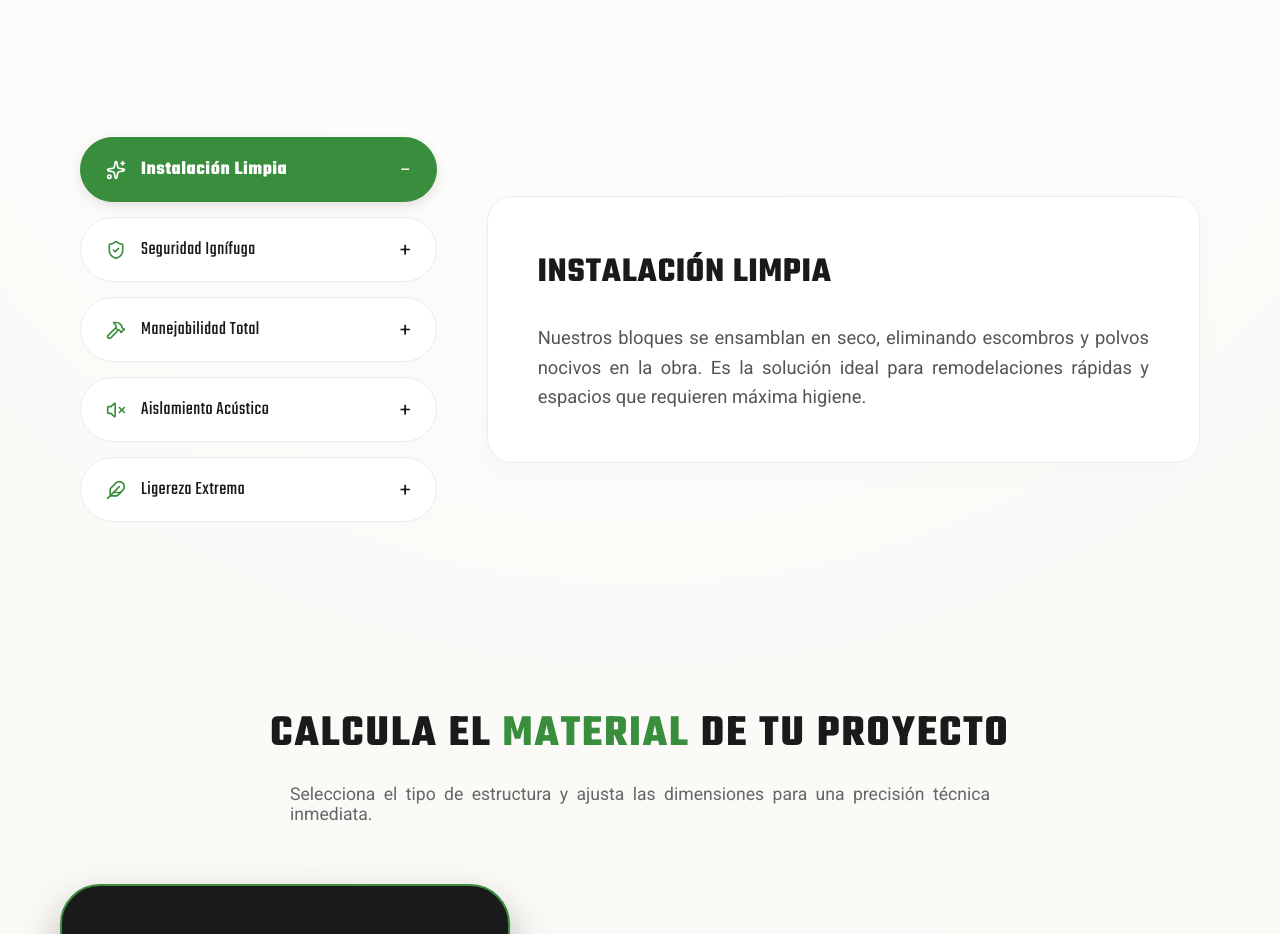
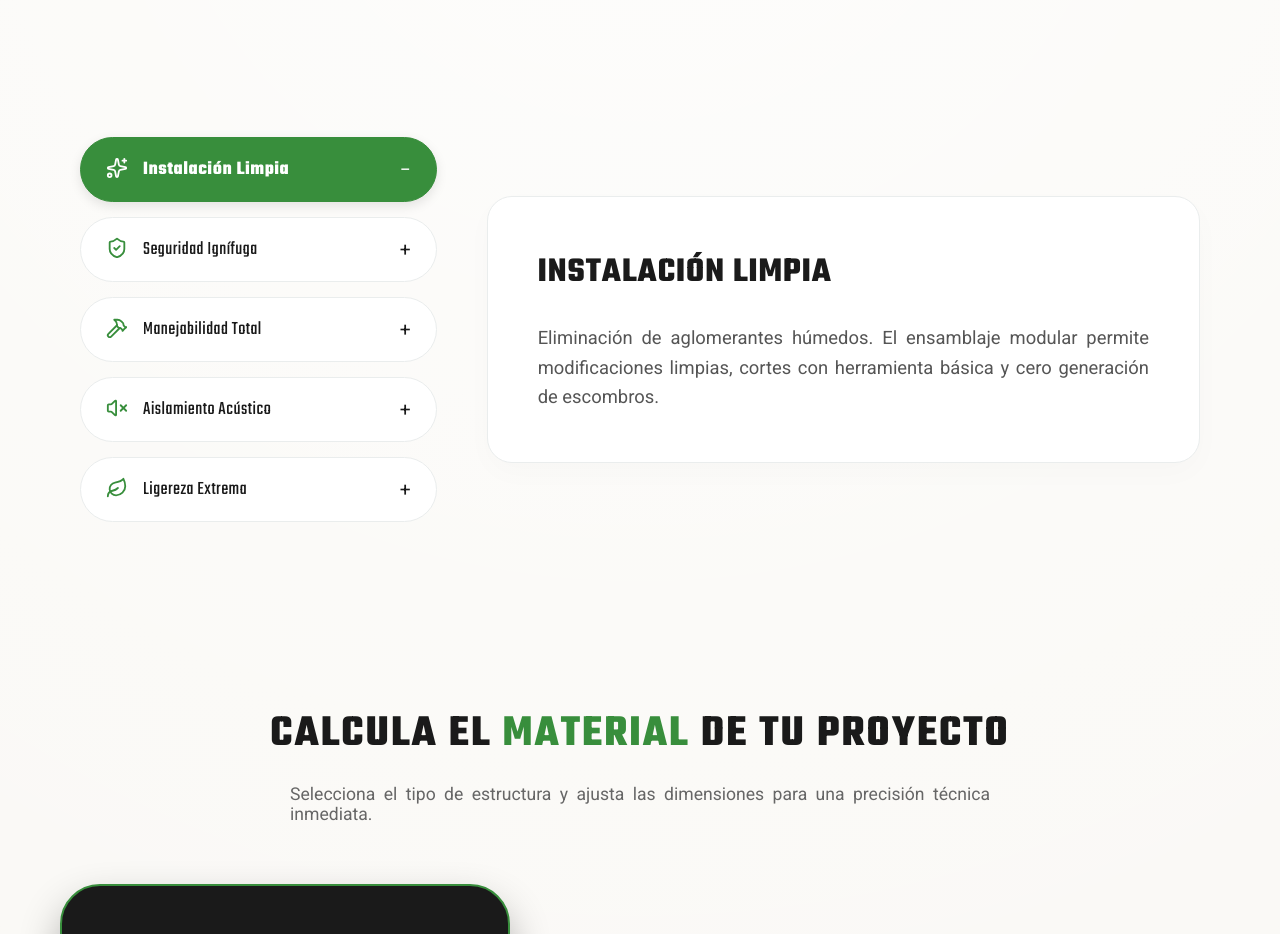
Before and after one commit to kikewebcity/brickosfinal, a React (Vite) app: page / in a window 1280 px wide. Shown: the part 1060-1994 px from the top of the page. Built offline with nearby package versions, Linux system fonts and the light colour scheme.

Commit message:
Actualizar FeaturesSection.jsx

```diff
--- a/src/Components/FeaturesSection.jsx
+++ b/src/Components/FeaturesSection.jsx
@@ -1,85 +1,89 @@
-import React, { useState } from 'react';
-import { Sparkles, ShieldCheck, Hammer, VolumeX, Feather } from 'lucide-react';
-import '../App.css';
+import React, { useState, useEffect } from 'react';
+// Importamos iconos técnicos estandarizados
+import { Sparkles, ShieldCheck, Hammer, VolumeX, Leaf } from 'lucide-react';
 
 const FeaturesSection = () => {
-  const [activeFeature, setActiveFeature] = useState('limpia');
+  const [activeFeature, setActiveFeature] = useState(0);
+  const [isMobile, setIsMobile] = useState(false);
 
-  const featuresData = [
+  // Detector de dimensiones de pantalla (Viewport)
+  useEffect(() => {
+    const handleResize = () => setIsMobile(window.innerWidth <= 900);
+    handleResize(); // Verificación inicial
+    window.addEventListener('resize', handleResize);
+    return () => window.removeEventListener('resize', handleResize);
+  }, []);
+
+  const features = [
     {
-      id: 'limpia',
-      label: 'Instalación Limpia',
-      icon: Sparkles,
-      title: 'INSTALACIÓN LIMPIA',
-      description:
-        'Nuestros bloques se ensamblan en seco, eliminando escombros y polvos nocivos en la obra. Es la solución ideal para remodelaciones rápidas y espacios que requieren máxima higiene.',
+      titulo: 'Instalación Limpia',
+      texto: 'Eliminación de aglomerantes húmedos. El ensamblaje modular permite modificaciones limpias, cortes con herramienta básica y cero generación de escombros.',
+      icono: <Sparkles size={22} />
     },
     {
-      id: 'ignifuga',
-      label: 'Seguridad Ignífuga',
-      icon: ShieldCheck,
-      title: 'SEGURIDAD IGNÍFUGA',
-      description:
-        'La matriz de celulosa está tratada químicamente para resistir altas temperaturas y retardar la propagación de la llama. Proporciona una capa de seguridad pasiva crucial para escenografías y desarrollos habitacionales.',
+      titulo: 'Seguridad Ignífuga',
+      texto: 'La matriz de celulosa está tratada químicamente para resistir altas temperaturas y retardar la propagación de la llama. Proporciona una capa de seguridad pasiva crucial.',
+      icono: <ShieldCheck size={22} />
     },
     {
-      id: 'total',
-      label: 'Manejabilidad Total',
-      icon: Hammer,
-      title: 'MANEJABILIDAD TOTAL',
-      description:
-        'Se corta, clava y atornilla con la misma facilidad que la madera, simplificando la instalación y los acabados. No se requiere maquinaria pesada ni técnicos especializados.',
+      titulo: 'Manejabilidad Total',
+      texto: 'Permite cortes precisos, ranurados para instalaciones eléctricas o hidráulicas sin comprometer la integridad estructural del bloque.',
+      icono: <Hammer size={22} />
     },
     {
-      id: 'acustico',
-      label: 'Aislamiento Acústico',
-      icon: VolumeX,
-      title: 'AISLAMIENTO ACÚSTICO',
-      description:
-        'La alta densidad de los enlaces poliméricos en la matriz de celulosa actúa como un absorbedor de ondas sonoras, reduciendo la transmisión de ruido entre espacios y mejorando el confort ambiental.',
+      titulo: 'Aislamiento Acústico',
+      texto: 'La alta densidad de nuestra matriz biopolimérica actúa como una barrera natural, mitigando la transferencia de sonido entre espacios de manera altamente eficiente.',
+      icono: <VolumeX size={22} />
     },
     {
-      id: 'extrema',
-      label: 'Ligereza Extrema',
-      icon: Feather,
-      title: 'LIGEREZA EXTREMA',
-      description:
-        'Reduce drásticamente la carga estructural y facilita el transporte, permitiendo construcciones mucho más ágiles. Su bajo peso permite una logística eficiente y un manejo manual sin fatiga.',
-    },
+      titulo: 'Ligereza Extrema',
+      texto: 'Reduce drásticamente la carga estructural y facilita el transporte, permitiendo construcciones mucho más ágiles. Su bajo peso permite una logística eficiente y un manejo manual sin fatiga.',
+      icono: <Leaf size={22} />
+    }
   ];
-
-  const currentFeature = featuresData.find((f) => f.id === activeFeature);
 
   return (
     <section className="features-section">
       <div className="features-main-grid">
-        {/* Columna Izquierda: Lista de Pills Interactivos */}
+
+        {/* COLUMNA IZQUIERDA: BOTONES (PILLS) Y CONTENIDO MÓVIL */}
         <div className="features-pills-col">
-          {featuresData.map((feature) => (
+          {features.map((feature, index) => (
+            <div key={index} className="feature-item-wrapper">
+
+              {/* EL BOTÓN (PILL) */}
               <div
-              key={feature.id}
-              className={`feature-pill ${
-                activeFeature === feature.id ? 'active' : ''
-              }`}
-              onClick={() => setActiveFeature(feature.id)}
+                className={`feature-pill ${activeFeature === index ? 'active' : ''}`}
+                onClick={() => setActiveFeature(index)}
               >
                 <div className="pill-content-left">
-                {/* Renderizado dinámico del icono con Lucide-React */}
-                <feature.icon className="pill-icon" size={20} strokeWidth={2} />
-                <span className="pill-label">{feature.label}</span>
+                  <span className="pill-icon">{feature.icono}</span>
+                  <span className="pill-label">{feature.titulo}</span>
                 </div>
                 <span className="pill-action">
-                {activeFeature === feature.id ? '−' : '+'}
+                  {activeFeature === index ? '−' : '+'}
                 </span>
+              </div>
+
+              {/* RENDERIZADO CONDICIONAL: Aparece debajo del botón SOLO en móvil */}
+              {isMobile && activeFeature === index && (
+                <div className="features-content-col contenido-acordeon-movil">
+                  <h3 className="feature-title">{feature.titulo}</h3>
+                  <p className="feature-paragraph">{feature.texto}</p>
+                </div>
+              )}
             </div>
           ))}
         </div>
 
-        {/* Columna Derecha: Bloque de Contenido Dinámico con Color Institucional */}
-        <div className="features-content-col">
-          <h3 className="feature-title">{currentFeature.title}</h3>
-          <p className="feature-paragraph">{currentFeature.description}</p>
+        {/* COLUMNA DERECHA: CAJA ESTÁTICA (SOLO VISIBLE EN ESCRITORIO) */}
+        {!isMobile && (
+          <div className="features-content-col contenido-escritorio">
+            <h3 className="feature-title">{features[activeFeature].titulo}</h3>
+            <p className="feature-paragraph">{features[activeFeature].texto}</p>
           </div>
+        )}
+
       </div>
     </section>
   );
```
Lines whose indentation alone changed are shown as unchanged.
